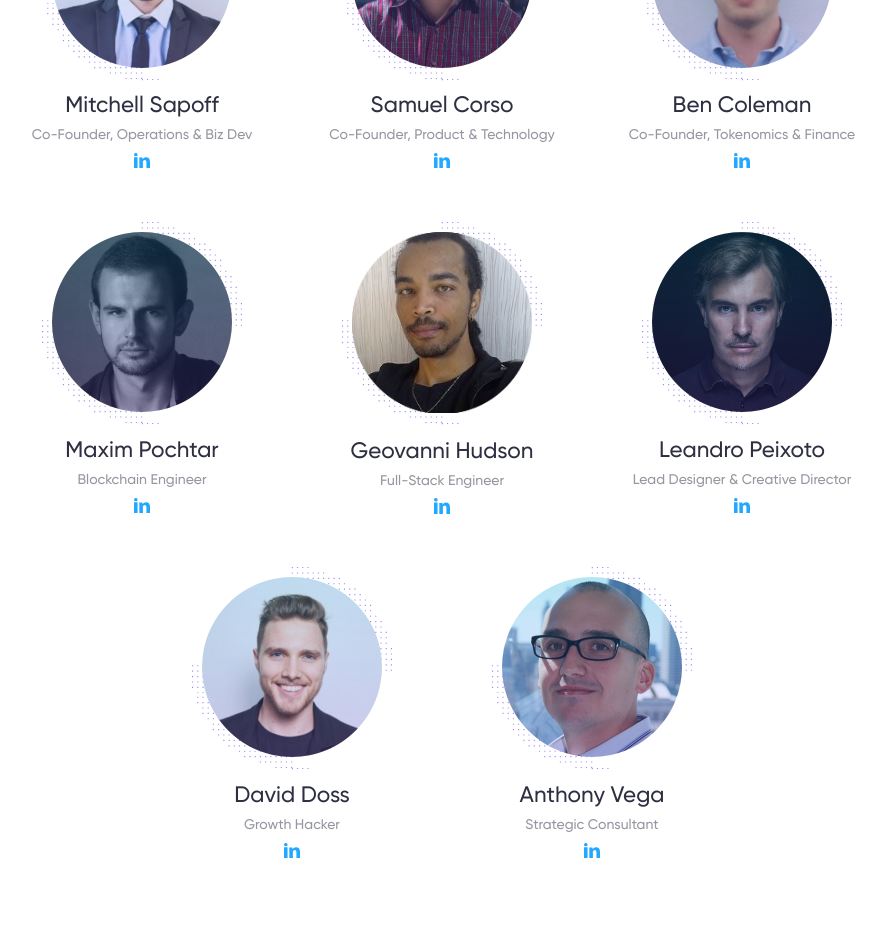
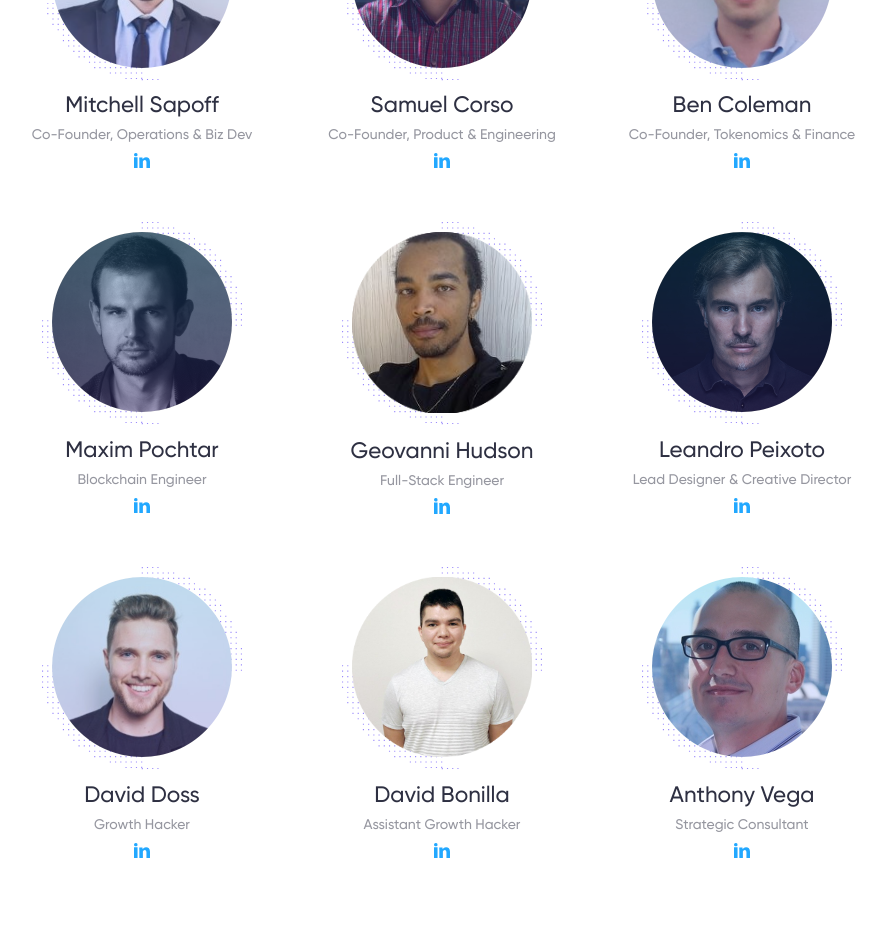
Before and after one commit to MentatHQ/web, a React (Create React App) app: page / in a window 1280 px wide. Shown: the part 3320-4272 px from the top of the page, without its empty margins (198-1084 px from the left). Built offline with nearby package versions, Linux system fonts and the light colour scheme.

Commit message:
Updated team

```diff
--- a/package.json
+++ b/package.json
@@ -4,11 +4,6 @@
   "private": true,
   "dependencies": {
     "axios": "^0.18.0",
-    "hoek": "^5.0.4",
-    "koa": "^2.5.3",
-    "koa-body": "^4.0.4",
-    "koa-sslify": "^2.1.2",
-    "koa-static": "^5.0.0",
     "mailchimp-api-v3": "^1.12.0",
     "prop-types": "^15.6.2",
     "react": "^16.5.0",
--- a/src/elements/Team.jsx
+++ b/src/elements/Team.jsx
@@ -12,7 +12,7 @@ const teamMembers = [
   {
     name: "Samuel Corso",
     img: "sam",
-    title: "Co-Founder, Product & Technology",
+    title: "Co-Founder, Product & Engineering",
     twitter: "",
     linkedIn: "https://www.linkedin.com/in/samc621/"
   },
@@ -50,6 +50,13 @@ const teamMembers = [
     title: "Growth Hacker",
     twitter: "",
     linkedIn: "https://www.linkedin.com/in/davidambrosedoss/"
+  },
+  {
+    name: "David Bonilla",
+    img: "davidb",
+    title: "Assistant Growth Hacker",
+    twitter: "",
+    linkedIn: "https://www.linkedin.com/in/davidabonilla/"
   },
   {
     name: "Anthony Vega",
```
Also changed, not shown: public/img/team/davidb@2x.png (added), 1 other file (tests, documents, lock files or other folders).
